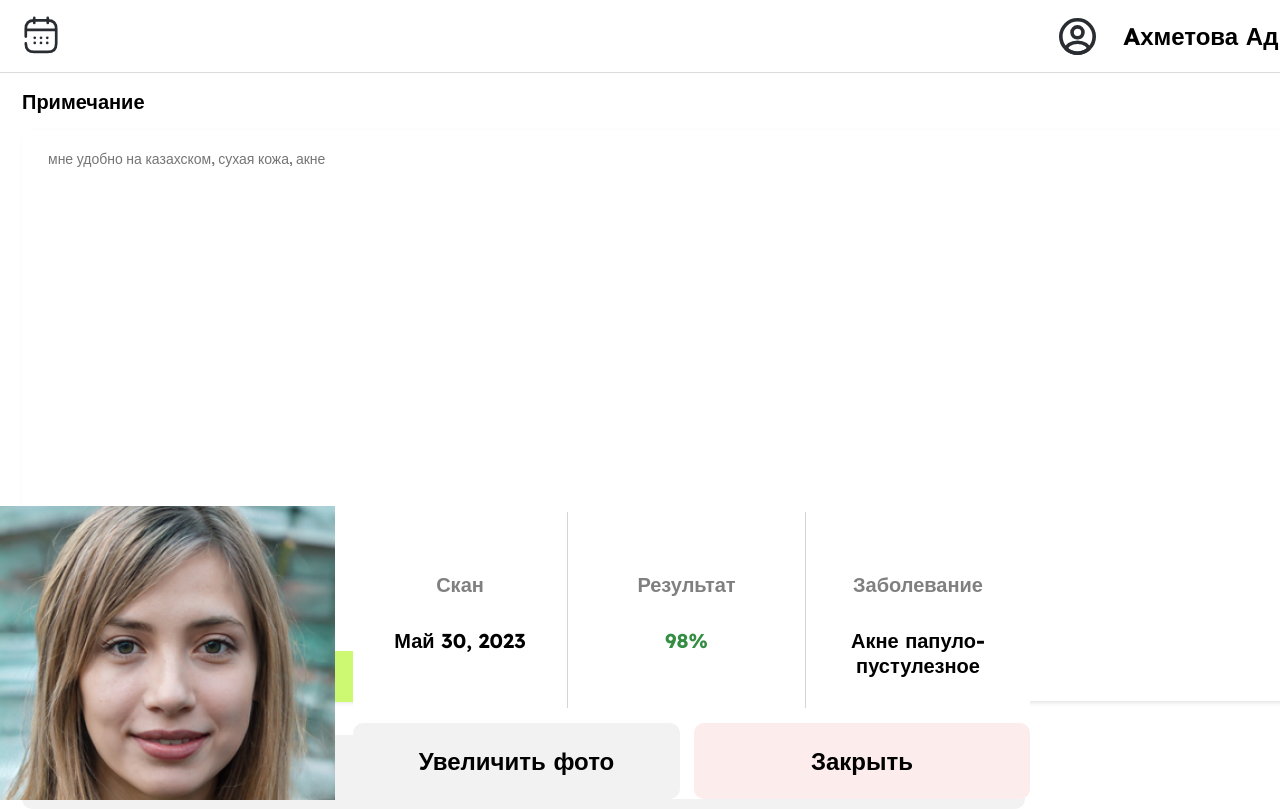
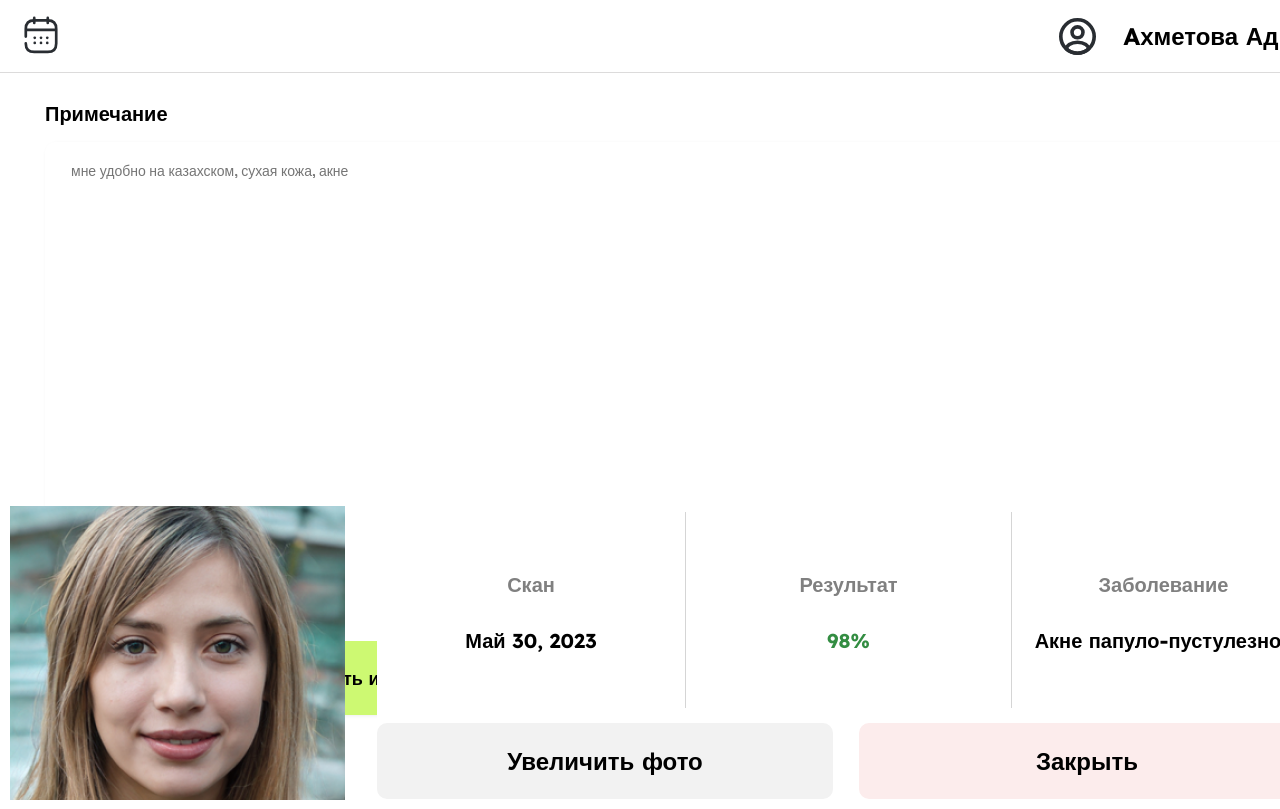
Before and after one commit to innr-org/innr-specialists, a React (Vite) app in the folder client/: page /offlinechat in a window 1280 px wide. Both pictures are taken after a click on the button "Запросить сканы". Built offline with nearby package versions, Linux system fonts and the light colour scheme; no server answers; what agora-rtc-react would draw is missing.

Commit message:
fix: offlinechat request scan btn and showing scans

```diff
--- a/client/src/pages/offlinechat/Offlinechat.jsx
+++ b/client/src/pages/offlinechat/Offlinechat.jsx
@@ -64,7 +64,7 @@ const Offlinechat = () => {
 
             <div className={cl.line}></div>
 
-            <main>
+            <main className={cl.main}>
                 <aside className={cl.aside}>
                     <div className={cl.asideWrapper}>
                         <p className={!isClicked ? cl.text : cl.text + ' ' + cl.textFirst}>Примечание</p>
@@ -73,8 +73,13 @@ const Offlinechat = () => {
                                 className={!isClicked ? cl.note : cl.note + ' ' + cl.noteBig}
                                 placeholder='мне удобно на казахском, сухая кожа, акне'>
                             </textarea>
-                            <Button className={cl.notesBtn}>Сохранить и отправить</Button>
-                            <Button className={cl.btnEnd}>Прием завершен</Button>
+                            <Button className={!isClicked ? cl.notesBtn : cl.notesBtn + ' ' + cl.hide}>Сохранить и отправить</Button>
+                            <Button className={!isClicked ? cl.btnEnd : cl.btnEnd + ' ' + cl.hide}>Прием завершен</Button>
+
+                            <div className={!isClicked ? cl.btnsWrapper : cl.btnsWrapper + ' ' + cl.btnsWrapperActive}>
+                                <Button className={!isClicked ? cl.notesBtn : cl.notesBtn + ' ' + cl.notesBtnShow}>Сохранить и отправить</Button>
+                                <Button className={!isClicked ? cl.btnEnd : cl.btnEnd + ' ' + cl.btnEndShow}>Прием завершен</Button>
+                            </div>
                         </div>
 
                     </div>
--- a/client/src/pages/offlinechat/Offlinechat.module.css
+++ b/client/src/pages/offlinechat/Offlinechat.module.css
@@ -76,6 +76,7 @@
 .main
 {
     position: relative;
+    padding: 12px 33px 0 23px;
 }
 
 .aside
@@ -156,6 +157,13 @@
     line-height: 23px;
 }
 
+.notesBtnShow
+{
+    position: static;
+    width: 655px;
+    height: 74px;
+}
+
 .btnEnd
 {
     margin-top: 32px;
@@ -176,16 +184,42 @@
     transform: scale(1);
     background: #F2F2F2;
 }
+.btnEndShow
+{
+    width: 655px;
+    height: 74px;
+    margin-top: 0;
+}
+
+.btnsWrapper
+{
+    display: none;
+}
+.btnsWrapperActive
+{
+    position: absolute;
+    bottom: 0;
+    display: flex;
+    justify-content: space-between;
+    align-items: center;
+    width: 1314px;
+    height: 74px;
+}
+
+.hide
+{
+    display: none;
+}
 
 .scans
 {
     position: fixed;
     bottom: 0;
-    left: 0;
+    left: 10px;
     margin-top: 9px;
     display: none;
-    width: 1035px;
-    gap: 18px;
+    width: 1315px;
+    gap: 32px;
 }
 .scansActive
 {
@@ -199,7 +233,7 @@
     flex-direction: column;
     align-items: center;
     height: 293px;
-    width: 677px;
+    width: 938px;
     background: #FFFFFF;
     border-radius: 10px;
     justify-content: space-between;
@@ -209,7 +243,6 @@
 {
     display: flex;
     width: 100%;
-    /* height: 196px; */
     align-items: center;
     padding: 6px 0 15px;
 }
@@ -217,18 +250,18 @@
 .scanResultItem
 {
     padding: 60px 0;
-    width: 215px;
+    width: 309px;
     height: 196px;
     border-right: 1px solid rgba(191, 191, 191, 0.65);
 }
 .scanResultItem:nth-child(2)
 {
-    width: 238px;
+    width: 326px;
 }
 .scanResultItem:last-child
 {
     border: none;
-    width: 224px;
+    width: 303px;
 }
 
 .scanResultTitle, .scanResultInfo, .scanResultInfoGreen
@@ -263,13 +296,13 @@
 
 .scanMagnifyBtn
 {
-    width: 327px;
+    width: 456px;
     height: 76px;
     background: #F2F2F2;
 }
 .scanCloseBtn
 {
-    width: 336px;
+    width: 456px;
     height: 76px;
     background: #FCECEC;
 }
```
